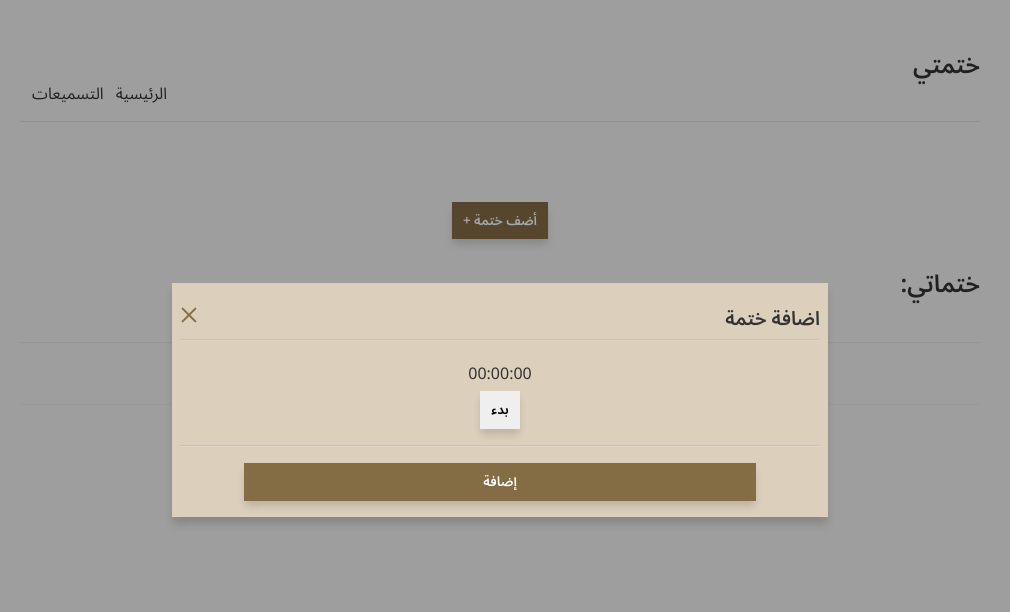
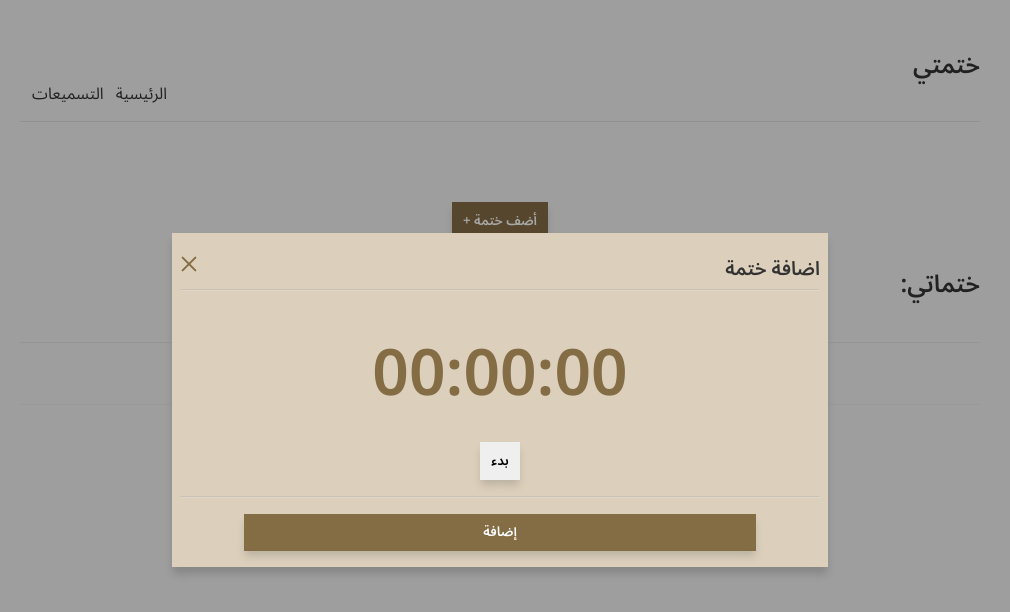
Before and after one commit to AbdulazizYas/Khatmaty, a Next.js app: page /tasmeat in a window 1280 px wide. Both pictures are taken after a click on the button "أضف ختمة +". Shown: the top 612 px of the page, without its empty margins (140-1150 px from the left). Built offline with nearby package versions, Linux system fonts and the light colour scheme.

Commit message:
fix the bug of the stopwatch and finish it

```diff
--- a/components/tasmeat/Counter.js
+++ /dev/null
@@ -1,51 +0,0 @@
-import { useState } from "react";
-import { formatTime } from "../../utils";
-
-const Counter = () => {
-  const [counterIsStart, setCounterIsStart] = useState(false);
-  const [hour, setHour] = useState(0);
-  const [min, setMin] = useState(0);
-  const [sec, setSec] = useState(0);
-
-  let counterInterval;
-  let time = 0;
-
-  function counter() {
-    time += 1;
-
-    setHour(Math.floor(time / 3600));
-    setMin(Math.floor(time / 60));
-    setSec(Math.floor(time % 60));
-  }
-
-  const handleStart = () => {
-    if (counterIsStart) {
-      clearInterval(counterInterval);
-      setCounterIsStart(false);
-      setHour(0);
-      setMin(0);
-      setSec(0);
-      time = 0;
-      return;
-    }
-
-    setCounterIsStart(true);
-
-    counterInterval = setInterval(counter, 1000);
-  };
-
-  return (
-    <>
-      <div className="clock">
-        {formatTime(hour)}:{formatTime(min)}:{formatTime(sec)}
-      </div>
-      <div className="clock-tools">
-        <button className="secondary" onClick={handleStart}>
-          {counterIsStart ? "إيقاف" : "بدء"}
-        </button>
-      </div>
-    </>
-  );
-};
-
-export default Counter;
--- a/components/tasmeat/ModalBody.js
+++ b/components/tasmeat/ModalBody.js
@@ -1,9 +1,9 @@
-import Counter from "./Counter";
+import StopWatch from "./StopWatch";
 
 const ModalBody = () => {
   return (
     <>
-      <Counter />
+      <StopWatch />
     </>
   );
 };
--- /dev/null
+++ b/components/tasmeat/StopWatch.js
@@ -0,0 +1,49 @@
+import { useEffect, useState } from "react";
+import { formatTime } from "../../utils";
+
+const StopWatch = () => {
+  const [counterIsStart, setCounterIsStart] = useState(false);
+  const [time, setTime] = useState(0);
+
+  useEffect(() => {
+    let interval = null;
+
+    if (counterIsStart) {
+      interval = setInterval(counter, 1000);
+    } else {
+      clearInterval(interval);
+    }
+
+    return () => clearInterval(interval);
+  }, [counterIsStart]);
+
+  function counter() {
+    setTime((prev) => prev + 1);
+  }
+
+  const handleStart = () => {
+    if (counterIsStart) {
+      setCounterIsStart(false);
+      setTime(0);
+      return;
+    }
+
+    setCounterIsStart(true);
+  };
+
+  return (
+    <>
+      <div className="clock">
+        {formatTime(Math.floor(time / 3600))}:
+        {formatTime(Math.floor(time / 60))}:{formatTime(Math.floor(time % 60))}
+      </div>
+      <div className="clock-tools">
+        <button className="secondary" onClick={handleStart}>
+          {counterIsStart ? "إيقاف" : "بدء"}
+        </button>
+      </div>
+    </>
+  );
+};
+
+export default StopWatch;
--- a/styles/globals.css
+++ b/styles/globals.css
@@ -120,3 +120,9 @@ button.primary{
     width: 95%;
   }
 }
+
+.clock{
+  font-size: 4em;
+  font-weight: 900;
+  color: var(--primaryColor);
+}
```
